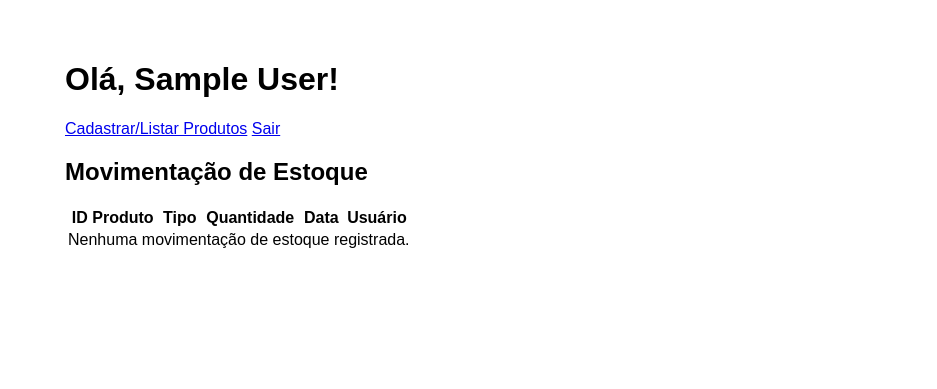
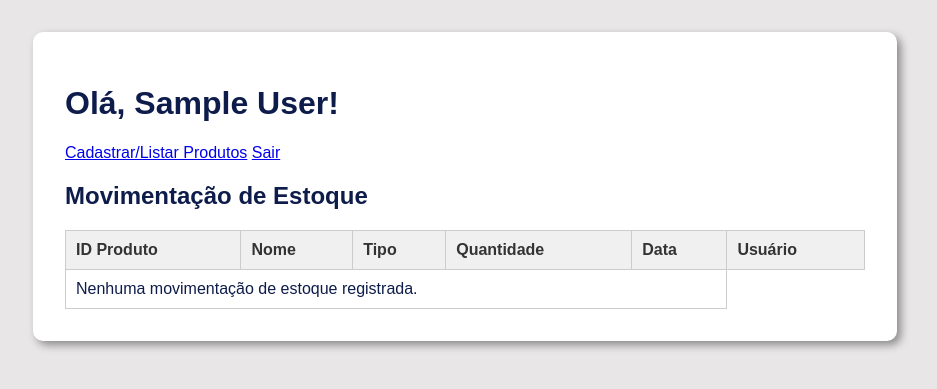
Before and after one commit to viniciuscosta00/py_estoque_modelo, a Flask app: page /estoque in a window 1280 px wide. Shown: the top 389 px of the page, without its empty margins (175-1112 px from the left). Run offline with Flask 3, Linux system fonts and the light colour scheme; the visitor is signed in with stand-in values (Sample User, id 1); data that the repository does not hold is empty; some libraries are stand-ins or nearby versions.

Commit message:
correção do css. Tentativa de adicionar o nome do produto a tabela

```diff
--- a/app.py
+++ b/app.py
@@ -1,9 +1,10 @@
 from flask import Flask, render_template, request, redirect, url_for, session, g
 from urllib.parse import quote_plus
+from functools import wraps
+from werkzeug.security import generate_password_hash, check_password_hash
 import psycopg2
 import psycopg2.extras
-from werkzeug.security import generate_password_hash, check_password_hash
-from functools import wraps
+import os
 
 # configurar a aplicação
 app = Flask(__name__)
@@ -18,10 +19,10 @@ DB_PORT = '5432'
 # URL-encode A SENHA PARA GARANTIR QUE CARACTERES ESPECIAIS SEJAM TRATADOS CORRETAMENTE
 ENCODED_DB_PASSWORD = quote_plus(DB_PASSWORD)
 
-app.config['DATABASE_URL'] = f"postgreql://{DB_USER}:{ENCODED_DB_PASSWORD}@{DB_HOST}:{DB_PORT}/{DB_NAME}"
+# Corrigido: postgreql -> postgresql
+app.config['DATABASE_URL'] = f"postgresql://{DB_USER}:{ENCODED_DB_PASSWORD}@{DB_HOST}:{DB_PORT}/{DB_NAME}"
+
 # função para conexão com banco de dados
-
-
 def get_db():
     if 'db' not in g:
         g.db = psycopg2.connect(
@@ -33,37 +34,36 @@ def get_db():
         )
     return g.db
 
-
 @app.teardown_appcontext
 def close_db(e=None):
     db = g.pop('db', None)
     if db is not None:
         db.close()
 
-
 def query_db(query, args=(), one=False):
     db = get_db()
-    cur = db.cursor()
+    cur = db.cursor(cursor_factory=psycopg2.extras.RealDictCursor)  # Retorna dicionários
     cur.execute(query, args)
-    #db.commit()
     rv = cur.fetchall()
-    cur.close
+    cur.close()
     return (rv[0] if rv else None) if one else rv
-
 
 def execute_db(query, args=()):
     db = get_db()
-    cur = db.cursor()
+    cur = db.cursor(cursor_factory=psycopg2.extras.RealDictCursor)
     cur.execute(query, args)
     db.commit()
     # Retornar o ID do último registro inserido, útil para o Serial
+    last_id = None
     if cur.description:
-        last_id = cur.fetchall()[0]
-    else:
-        last_id = None
+        try:
+            last_id = cur.fetchone()
+            if last_id and 'id' in last_id:
+                last_id = last_id['id']
+        except Exception:
+            last_id = None
     cur.close()
     return last_id
-
 
 def login_required(f):
     @wraps(f)
@@ -73,21 +73,18 @@ def login_required(f):
         return f(*args, **kwargs)
     return decorated_function
 
-
 @app.route('/')
 def home():
     if 'usuario_id' in session:
         return redirect(url_for('cadastro_produto'))
     return redirect(url_for('autenticacao'))
 
-
 @app.route('/autenticacao', methods=['GET', 'POST'])
 def autenticacao():
     if request.method == 'POST':
         email = request.form['email']
         senha = request.form['senha']
-        usuario = query_db(
-            'SELECT * FROM usuarios WHERE email = %s, ' (email,), one=True)
+        usuario = query_db('SELECT * FROM usuarios WHERE email = %s', (email,), one=True)
         if usuario and check_password_hash(usuario['senha'], senha):
             session['usuario_id'] = usuario['id']
             session['usuario_nome'] = usuario['nome']
@@ -95,7 +92,6 @@ def autenticacao():
         else:
             return render_template('autenticacao.html', erro='E-mail ou senha inválidos.')
     return render_template('autenticacao.html')
-
 
 @app.route('/cadastrar_usuario', methods=['GET', 'POST'])
 def cadastro_usuario():
@@ -105,59 +101,57 @@ def cadastro_usuario():
         senha = request.form['senha']
 
         usuario_existente = query_db(
-            'SELECT id FROM usuarios WHERE email = %s, ' (email,), one=True)
+            'SELECT id FROM usuarios WHERE email = %s', (email,), one=True)
 
         if usuario_existente:
             return render_template('autenticacao.html', erro='E-mail já cadastrado. ')
 
-        senha_hash = generate_password_hash(senha, methods='pbkdf2:sha256')
-        execute_db('INSERT INTO usuarios (nome, email, senha) VALUES (%s, %s ,%s)',(nome, email, senha_hash))
-        return redirect(url_for(autenticacao))
+        senha_hash = generate_password_hash(senha, method='pbkdf2:sha256')
+        execute_db('INSERT INTO usuarios (nome, email, senha) VALUES (%s, %s ,%s)', (nome, email, senha_hash))
+        return redirect(url_for('autenticacao'))
     return render_template('cadastro_usuario.html')
-
 
 @app.route('/logout')
 def logout():
     session.pop('usuario_id', None)
     session.pop('usuario_nome', None)
-    return redirect(url_for(autenticacao))
+    return redirect(url_for('autenticacao'))
 
-
-@app.route('/cadastro_protudo', methods=['GET', 'POST'])
+@app.route('/cadastro_produto', methods=['GET', 'POST'])
 @login_required
 def cadastro_produto():
     if request.method == 'POST':
         nome = request.form['nome']
         descricao = request.form['descricao']
-        quantidade = int(request.form['quantitade'])
+        quantidade = int(request.form['quantidade'])
         preco = float(request.form['preco'])
-        quantidade_minima = int(request.form['quantitade_minima'])
+        quantidade_minima = int(request.form['quantidade_minima'])
 
         produto = query_db(
             'SELECT * FROM produtos WHERE nome = %s', (nome,), one=True)
 
         if produto:
-            execute_db('UPDATE produtos SET quantidade = quantidade + %s, quantidade_minima = %s WHERE id = %s',(quantidade, quantidade_minima, produto['id']))
+            execute_db('UPDATE produtos SET quantidade = quantidade + %s, quantidade_minima = %s WHERE id = %s', (quantidade, quantidade_minima, produto['id']))
             produto_id = produto['id']
         else:
-            result = execute_db(
-                'INSERT INTO produtos (nome, descricao, quantidade_minima) VALUES (%s, %s, %s, %s, %s) RETURNING id, (nome, descricao, quantidade, preco, quantidade_minima)')
-            produto_id = result
+            produto_id = execute_db(
+                'INSERT INTO produtos (nome, descricao, quantidade, preco, quantidade_minima) VALUES (%s, %s, %s, %s, %s) RETURNING id',
+                (nome, descricao, quantidade, preco, quantidade_minima)
+            )
 
-        execute_db('INSERT INTO movimentacao_estoque (produto_id, tipo_movimentacao, quantidade, usuario_id) VALUES (%s, %s, %s, %s)',(produto_id, 'entrada', quantidade, session['usuario_id']))
+        execute_db('INSERT INTO movimentacao_estoque (produto_id, tipo_movimentacao, quantidade, usuario_id) VALUES (%s, %s, %s, %s)', (produto_id, 'entrada', quantidade, session['usuario_id']))
 
         return redirect(url_for('cadastro_produto'))
 
-    # ordernar os produtos com base na quantidade mínima
+    # Corrigido: use o nome completo das colunas para evitar erro
     produtos = query_db(
         'SELECT * FROM produtos ORDER BY quantidade - quantidade_minima')
     return render_template('cadastro_produto.html', produtos=produtos, usuario=session.get('usuario_nome'))
 
-
 @app.route('/saida_produto/<int:produto_id>', methods=['POST'])
 @login_required
 def saida_produto(produto_id):
-    produto = query_db('SELECT * FROM produton WHERE id = %s',(produto_id,), one=True)
+    produto = query_db('SELECT * FROM produtos WHERE id = %s', (produto_id,), one=True)
     if not produto:
         return "Produto não encontrado", 404
 
@@ -165,14 +159,14 @@ def saida_produto(produto_id):
 
     if quantidade_saida > 0 and produto['quantidade'] >= quantidade_saida:
         execute_db('UPDATE produtos SET quantidade = quantidade - %s WHERE id = %s', (quantidade_saida, produto_id))
-        execute_db('INSERT INTO movimentacao_estoque (produto_id,  tipo_movimentacao, quantidade, usuario_id) VALUES (%s, %s, %s, %s)', (produto_id, 'saida', quantidade_saida, session['usuario_id']))
+        execute_db('INSERT INTO movimentacao_estoque (produto_id, tipo_movimentacao, quantidade, usuario_id) VALUES (%s, %s, %s, %s)', (produto_id, 'saida', quantidade_saida, session['usuario_id']))
 
     return redirect(url_for('cadastro_produto'))
 
 @app.route('/estoque')
 @login_required
 def estoque():
-    movimentacoes = query_db('SELECT * FORM movimentacao_estoque AS m JOIN usuario AS u ON m.usuario_id = u.id ORDER BY m.data_movimentacao DESC')
+    movimentacoes = query_db('SELECT * FROM movimentacao_estoque AS m JOIN usuarios AS u ON m.usuario_id = u.id ORDER BY m.data_movimentacao DESC')
     return render_template('estoque.html', movimentacoes=movimentacoes, usuario=session.get('usuario_nome'))
 
 if __name__ == '__main__':
--- a/static/style.css
+++ b/static/style.css
@@ -1,13 +1,12 @@
-bory{
+body{
     font-family: sans-serif;
     margin: 2em;
-
+    color: #0e1c4b;
 }
 
 .container{
-    font-family: sans-serif;
     max-width: 800px;
-    margin:auto;
+    margin: auto;
     padding: 2em;
 }
 
@@ -15,15 +14,83 @@ input, textarea{
     width: 100%;
     padding: 0.5em;
     margin-bottom: 1em;
+}
+
+button{
+    background-color: #4d4848;
+    color: rgb(255, 253, 253);
+    padding: 0.7em;
+    border: none;
+    cursor: pointer;
+    border-radius: 14px;
+}
+/*Ajustes*/
+
+body {
+    font-family: sans-serif;
+    margin: 2em;
+    background-color: rgb(232, 230, 230);
+}
+
+.container {
+    background-color: white;
+    max-width: 800px;
+    margin: auto;
+    padding: 2em;
+    box-shadow: 4px 4px 8px rgba(0, 0, 0, 0.4);
     border-radius: 10px;
 }
 
-button{
-    background-color: #1b314b;
-    color: white;
-    padding: 0.7em 1em;
+input,
+textarea {
+    width: 100%;
+    padding: 0.5em;
+    margin-bottom: 1em;
+    font-family: sans-serif;
+    border-radius: 10px;
+    border-color: rgba(0, 0, 0, 0.372);
+}
+
+button {
+    background-color: #257ea1;
+    color: #ffffff;
+    padding: 5px;
     border: none;
     cursor: pointer;
-    border-radius: 8px;
+    width: 20%;
+    height: 40px;
+    border-radius: 10px;
+}
+.botao_saida{
+    background-color: #257ea1;
+    color: #ffffff;
+    border: none;
+    cursor: pointer;
+    border-radius: 10px;
+    width: 95px;
+    height: 30px; /* Alinha a altura com o input */
+    padding: 0 8px; /* Reduz o padding para diminuir o tamanho */
+    margin-left: 0; /* Remove a margem grande que estava empurrando o botão */
+    line-height: 20px; /* Ajuda no alinhamento vertical do texto */
 
 }
+table {
+    width: 100%;
+    border-collapse: collapse;
+    margin-top: 1em;
+}
+th, td {
+    border: 1px solid #ccc;
+    padding: 10px;
+    text-align: left;
+}
+
+thead th {
+    background-color: #f0f0f0;
+    font-weight: bold;
+    color: #333;
+}
+
+tbody tr:nth-child(even) {
+    background-color: #fafafa;
+}
--- a/templates/estoque.html
+++ b/templates/estoque.html
@@ -21,6 +21,7 @@
             <thead>
                 <tr>
                     <th>ID Produto</th>
+                    <th>Nome</th>
                     <th>Tipo</th>
                     <th>Quantidade</th>
                     <th>Data</th>
@@ -31,6 +32,7 @@
                 {% for mov in movimentacoes%}
                 <tr>
                     <td>{{ mov.produto_id }}</td>
+                    <td>{{ mov.nome_produto }}</td>
                     <td>{{ mov.tipo_movimentacao }}</td>
                     <td>{{ mov.quantidade }}</td>
                     <td>{{ mov.data_movimentacao }}</td>
```
Also changed, not shown: templates/cadastro_produto.html (+5 -5 lines).
